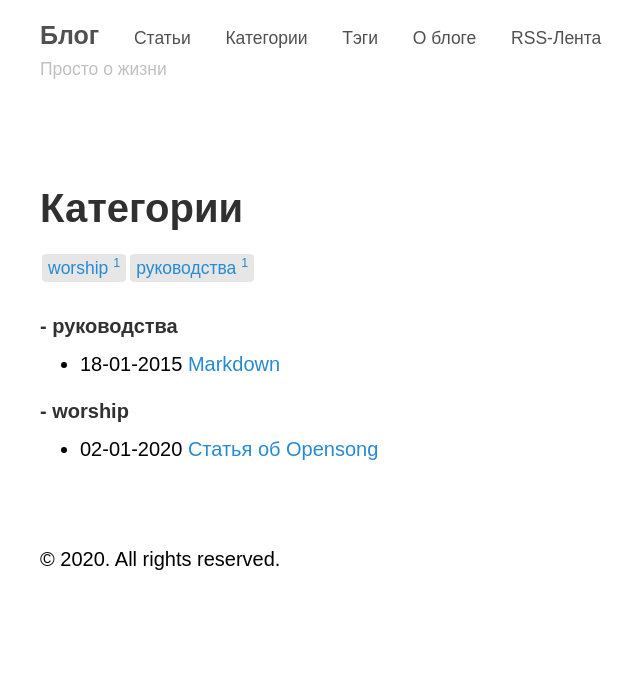
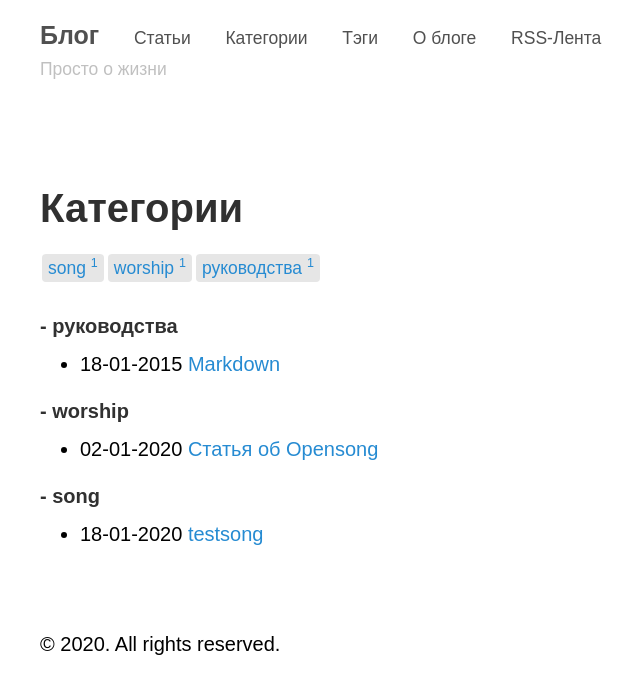
Before and after one commit to SergKnyz/alexblog, a Jekyll site: the page built from categories.html, in a window 1280 px wide. Shown: the top 694 px of the page, without its empty margins (240-880 px from the left). Built offline with Jekyll 4.4.1, drawn with Linux system fonts in a browser that asks for light colours.

Commit message:
Updated Testsong

```diff
--- a/_posts/2020-01-18-testsong.markdown
+++ b/_posts/2020-01-18-testsong.markdown
@@ -1,6 +1,8 @@
 ---
 title: testsong
 date: 2020-01-18 17:34:00 Z
+categories:
+- song
 tags:
 - опенсонг
 ---
```
